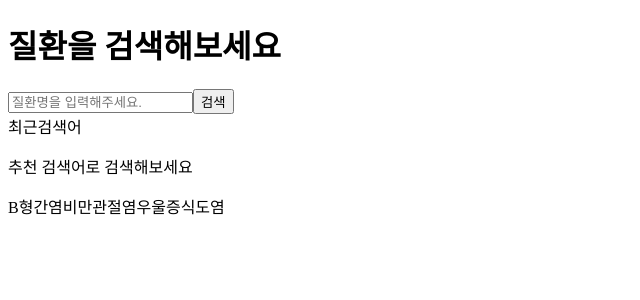
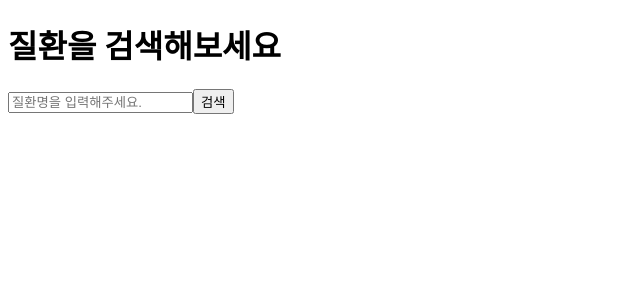
Before and after one commit to Wanted-Pre-Onboarding-Frontend-3/pre-onboarding-assignment-week-5-1-team-3, a React (Create React App) app: page / in a window 1280 px wide. Shown: the top 300 px of the page, without its empty margins (0-640 px from the left). Built offline with nearby package versions, Linux system fonts and the light colour scheme.

Commit message:
feat: input focus 상태에 따른 검색결과창 노출 조정
onFocus에 검색창 노출, onBlur에 검색창 닫음

```diff
--- a/src/components/SearchBox.jsx
+++ b/src/components/SearchBox.jsx
@@ -1,20 +1,34 @@
+import { useSetRecoilState } from 'recoil';
+import { isTouchedState } from '../recoil/atom';
+
+import styled from 'styled-components';
+
 const SearchBox = ({ onSearchChange, keyword }) => {
+	const setIsTouched = useSetRecoilState(isTouchedState);
+
+	const handleFocus = () => setIsTouched(true);
+	const handleBlur = () => setIsTouched(false);
+
 	const handleSearch = e => {
 		e.preventDefault();
 		alert('검색 결과로 이동합니다.');
 	};
 
 	return (
-		<form onSubmit={handleSearch}>
+		<Form onSubmit={handleSearch}>
 			<input
 				type="text"
 				onChange={({ target }) => onSearchChange(target.value)}
+				onFocus={handleFocus}
+				onBlur={handleBlur}
 				value={keyword}
 				placeholder="질환명을 입력해주세요."
 			/>
 			<button>검색</button>
-		</form>
+		</Form>
 	);
 };
 
+const Form = styled.form``;
+
 export default SearchBox;
--- a/src/components/SearchResult.jsx
+++ b/src/components/SearchResult.jsx
@@ -1,10 +1,12 @@
+import { useRecoilValue } from 'recoil';
+import { isTouchedState } from '../recoil/atom';
+
 import styled from 'styled-components';
 
 const SearchResult = ({ result, keyword }) => {
+	const isTouched = useRecoilValue(isTouchedState);
 	// TODO: 사용자가 입력한 텍스트와 일치하는 부분 볼드처리
 	// TODO: 키보드만으로 추천 검색어들로 이동 가능하도록 구현
-
-	// TODO: input focus시 searchResult 열림
 
 	const renderResult = (
 		<>
@@ -22,7 +24,7 @@ const SearchResult = ({ result, keyword }) => {
 	);
 
 	return (
-		<Container>
+		<Container isTouched={isTouched}>
 			<section>최근검색어</section>
 			<section>
 				{keyword === '' && renderDefaultKeywords}
@@ -33,6 +35,8 @@ const SearchResult = ({ result, keyword }) => {
 	);
 };
 
-const Container = styled.div``;
+const Container = styled.div`
+	display: ${props => (props.isTouched ? 'block' : 'none')};
+`;
 
 export default SearchResult;
--- a/src/index.js
+++ b/src/index.js
@@ -1,10 +1,13 @@
 import React from 'react';
 import ReactDOM from 'react-dom/client';
 import App from './App';
+import { RecoilRoot } from 'recoil';
 
 const root = ReactDOM.createRoot(document.getElementById('root'));
 root.render(
 	<React.StrictMode>
-		<App />
+		<RecoilRoot>
+			<App />
+		</RecoilRoot>
 	</React.StrictMode>,
 );
--- /dev/null
+++ b/src/recoil/atom.js
@@ -0,0 +1,6 @@
+import { atom } from 'recoil';
+
+export const isTouchedState = atom({
+	key: 'isTouched',
+	default: false,
+});
```
